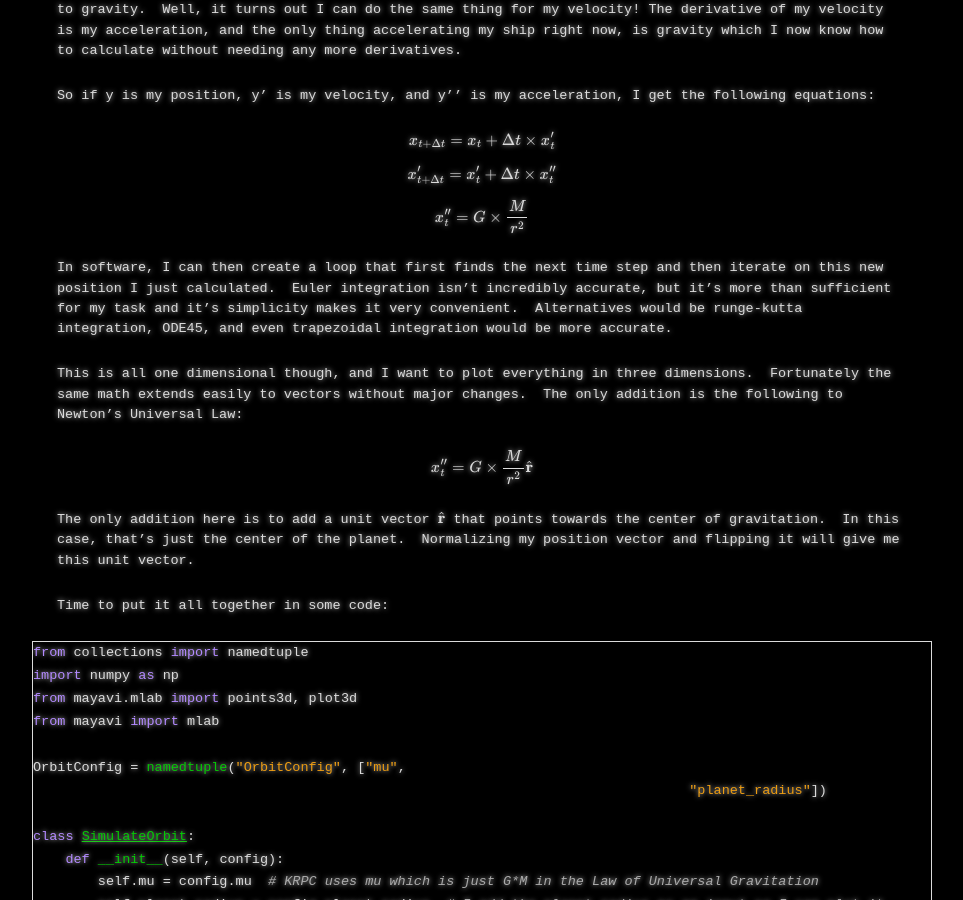
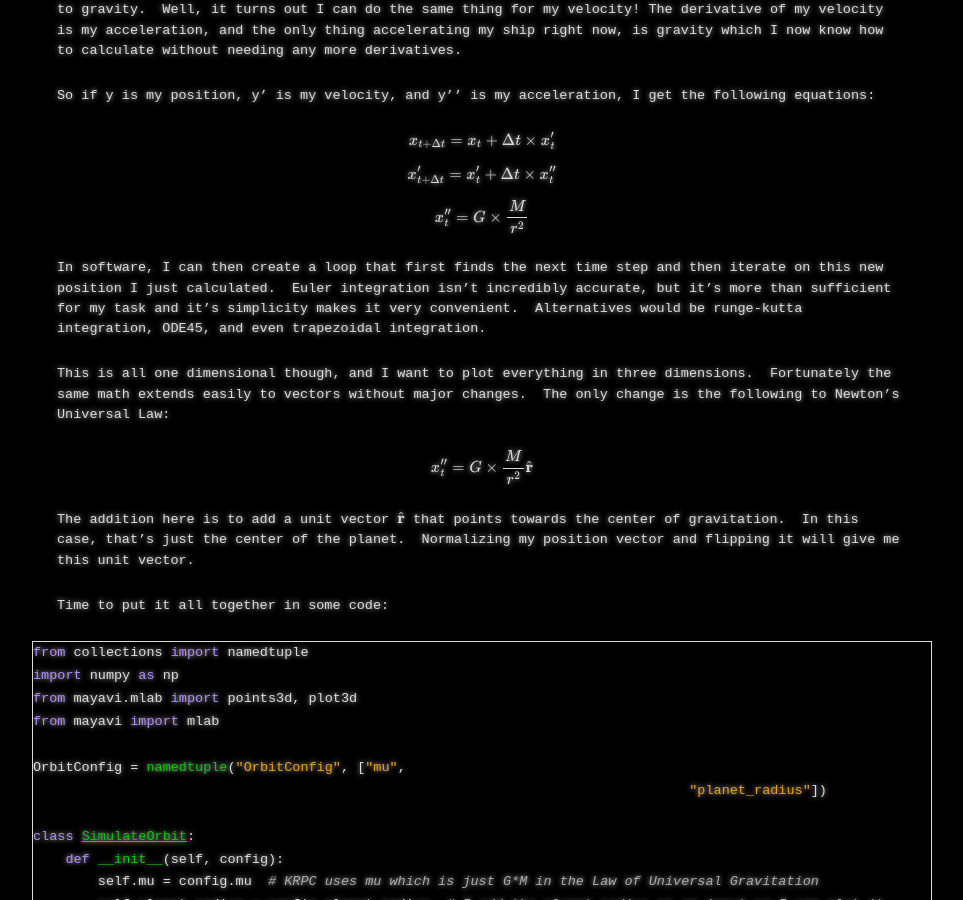
Before and after one commit to heidtn/martiancastaway, a Jekyll site: the page built from _posts/2020-04-07-Navigation_Online.md, in a window 1280 px wide and 900 px high, scrolled down 1416 px. Shown: the whole window, without its empty margins (158-1121 px from the left). Built offline with Jekyll 4.4.1, drawn with Linux system fonts in a browser that asks for light colours; formulas are drawn with MathJax 3.

Commit message:
Remove repeat phrases for clarity

```diff
--- a/_posts/2020-04-07-Navigation_Online.md
+++ b/_posts/2020-04-07-Navigation_Online.md
@@ -54,13 +54,13 @@ $$x'_{t+\Delta t} = x'_{t} + \Delta t \times x''_{t}$$
 
 $$x''_{t} = G \times \frac{M}{r^2}$$
 
-In software, I can then create a loop that first finds the next time step and then iterate on this new position I just calculated.  Euler integration isn't incredibly accurate, but it's more than sufficient for my task and it's simplicity makes it very convenient.  Alternatives would be runge-kutta integration, ODE45, and even trapezoidal integration would be more accurate.
+In software, I can then create a loop that first finds the next time step and then iterate on this new position I just calculated.  Euler integration isn't incredibly accurate, but it's more than sufficient for my task and it's simplicity makes it very convenient.  Alternatives would be runge-kutta integration, ODE45, and even trapezoidal integration.
 
-This is all one dimensional though, and I want to plot everything in three dimensions.  Fortunately the same math extends easily to vectors without major changes.  The only addition is the following to Newton's Universal Law:
+This is all one dimensional though, and I want to plot everything in three dimensions.  Fortunately the same math extends easily to vectors without major changes.  The only change is the following to Newton's Universal Law:
 
 $$x''_{t} = G \times \frac{M}{r^2} \hat{\mathbf{r}}$$
 
-The only addition here is to add a unit vector $$\hat{\mathbf{r}}$$ that points towards the center of gravitation.  In this case, that's just the center of the planet.  Normalizing my position vector and flipping it will give me this unit vector.
+The addition here is to add a unit vector $$\hat{\mathbf{r}}$$ that points towards the center of gravitation.  In this case, that's just the center of the planet.  Normalizing my position vector and flipping it will give me this unit vector.
 
 
 Time to put it all together in some code:
```
